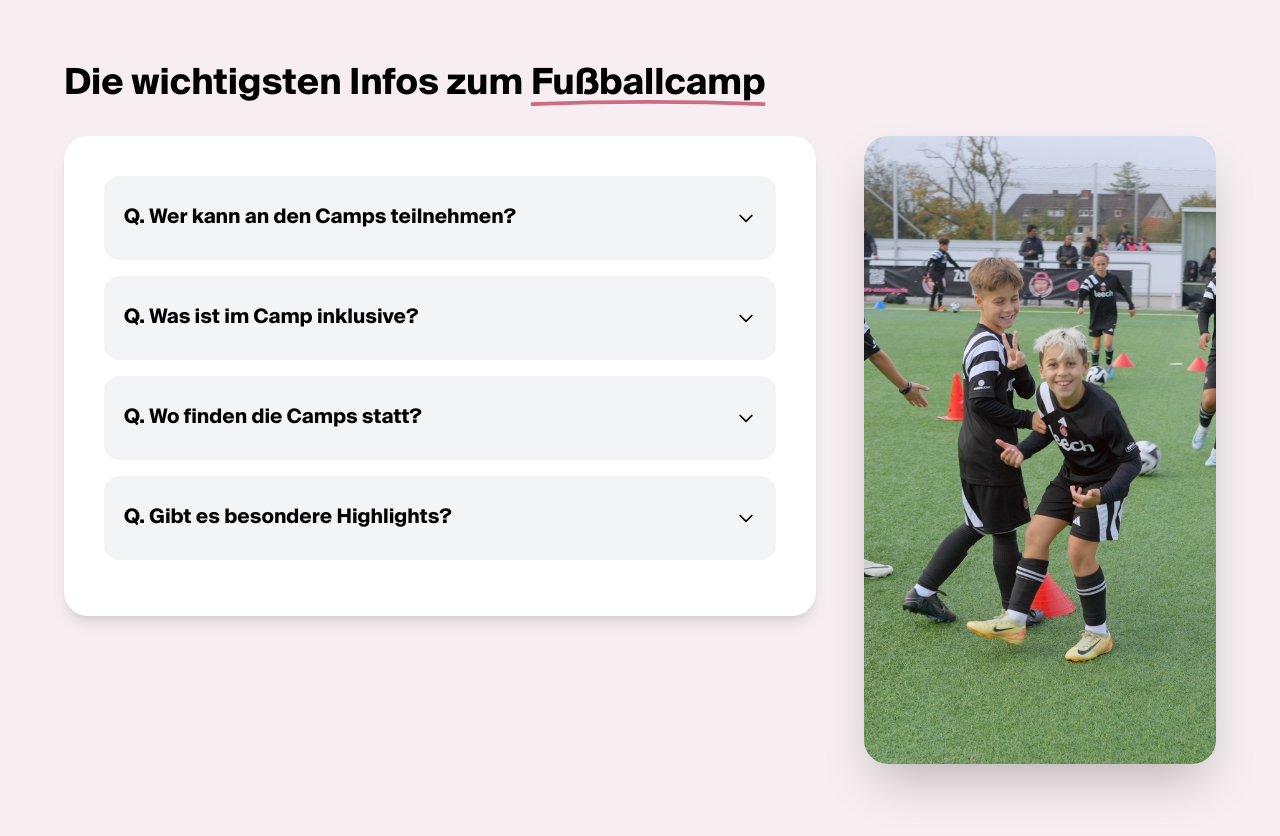
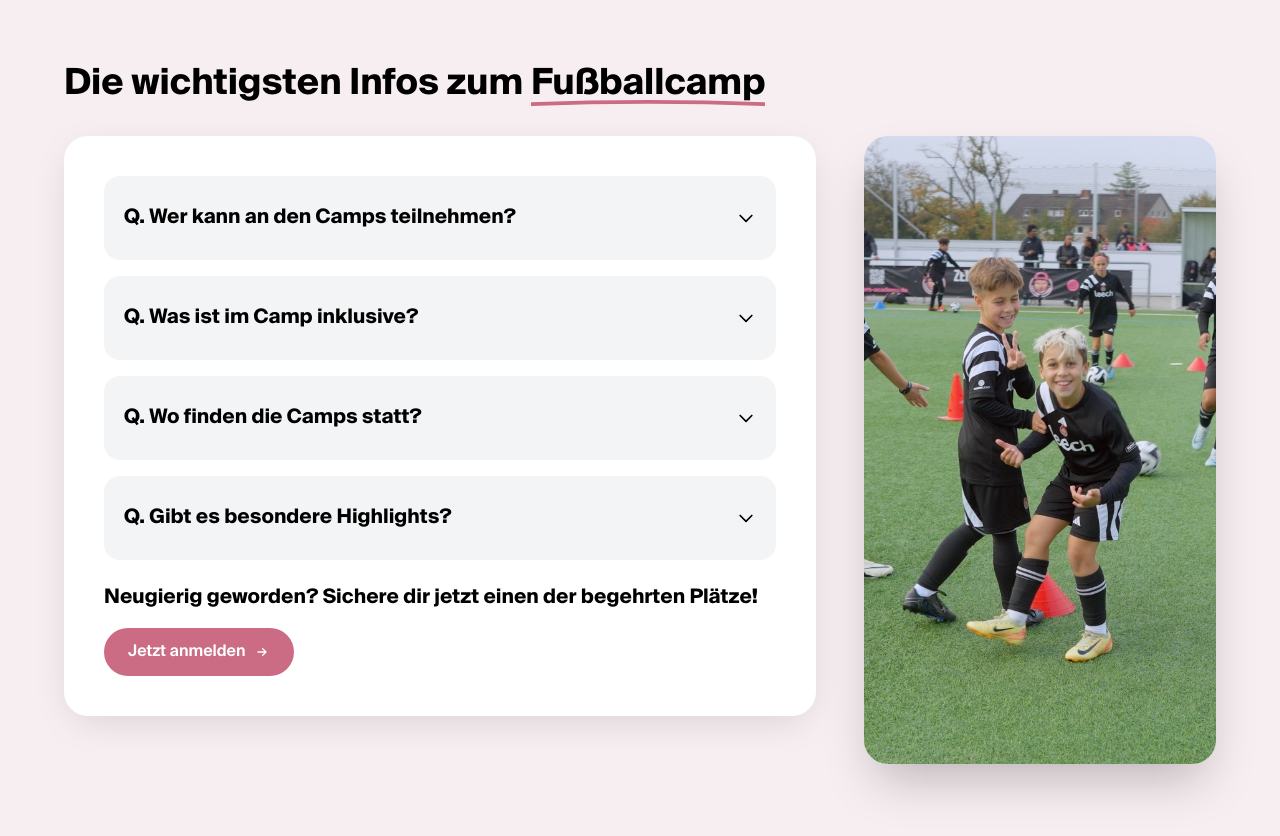
Before and after one commit to joelmonaco/youniors-website, a website: page index.html in a window 1280 px wide. Shown: the part 2160-2996 px from the top of the page. Drawn offline with nearby package versions, Linux system fonts and the light colour scheme.

Commit message:
Add call-to-action section in FAQ area to encourage user sign-ups, enhancing engagement and interaction on the landing page.

```diff
--- a/index.html
+++ b/index.html
@@ -347,7 +347,7 @@
       </h2>
       <div class="grid grid-cols-1 lg:grid-cols-3 gap-8 md:gap-12 items-start">
         <!-- Linke Seite - FAQ Box -->
-        <div class="bg-white rounded-3xl p-6 md:p-8 lg:p-10 shadow-lg lg:col-span-2">
+        <div class="bg-white rounded-3xl p-6 md:p-8 lg:p-10 lg:col-span-2" style="box-shadow: 0 10px 40px -10px rgba(0, 0, 0, 0.15);">
           <!-- FAQ 1 -->
           <div class="faq-item bg-gray-100 rounded-2xl p-4 md:p-5 mb-4">
             <button class="faq-question w-full text-left flex items-center justify-between py-2 font-bold text-lg md:text-xl text-black hover:text-[#CC6B84] transition-colors">
@@ -398,6 +398,19 @@
             <div class="faq-answer text-gray-700 text-base md:text-lg leading-relaxed">
               Die Camps werden durch viele besondere Highlights ergänzt. Und besonders spannend: Younes Zarou, Präsident des ersten deutschen Kings League Vereins Youniors F.C. wird während des Camps ebenfalls anwesend sein.
             </div>
+          </div>
+
+          <!-- Call to Action Text -->
+          <div class="mt-6">
+            <p class="text-black font-bold text-lg md:text-xl mb-4 text-left">
+              Neugierig geworden? Sichere dir jetzt einen der begehrten Plätze!
+            </p>
+            <a href="#anmelden" class="bg-[#CC6B84] hover:bg-[#b55a72] text-white px-6 py-3 rounded-full font-semibold text-sm md:text-base transition-colors inline-flex items-center justify-center gap-2 whitespace-nowrap">
+              Jetzt anmelden
+              <svg class="w-4 h-4" fill="none" stroke="currentColor" viewBox="0 0 24 24">
+                <path stroke-linecap="round" stroke-linejoin="round" stroke-width="2" d="M13 7l5 5m0 0l-5 5m5-5H6"/>
+              </svg>
+            </a>
           </div>
         </div>
 
```
